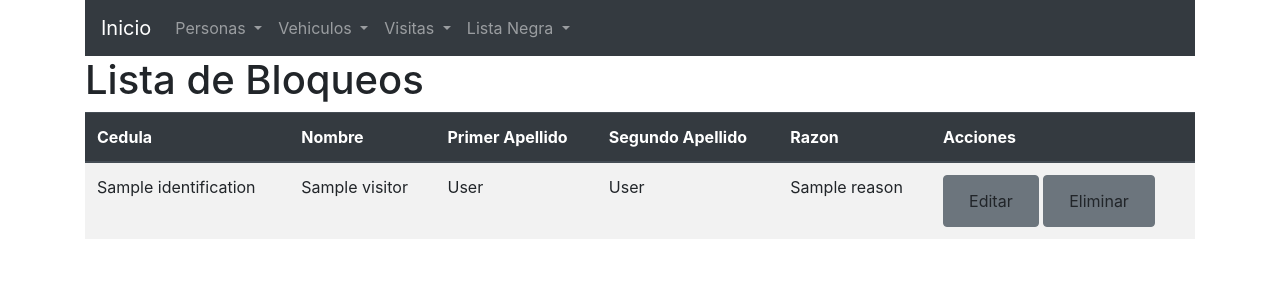
After one commit to spidyxD/SafeComApp, a Django app: template frontend_django/SafeComApp/SafeComAppFrontend/templates/SafeComAppFrontend/listarBloqueos.html in a window 1280 px wide. The commit adds this page. Shown: the top 300 px of the page. Run offline with Django 3.2, Linux system fonts and the light colour scheme; the template is opened without the code that fills it: most values are stand-ins (such as "Sample title", 1, 10 or a date in 2020); some libraries are stand-ins or nearby versions.

Commit message:
creando endpoint para borrar y editar blacklist

```diff
--- a/backend/safecomapprest/safecomappapi/models.py
+++ b/backend/safecomapprest/safecomappapi/models.py
@@ -52,9 +52,9 @@ class Blacklist(models.Model):
     cedula character varying(12) COLLATE pg_catalog."default",
     """
     blacklist_id = models.AutoField(primary_key=True)
-    visit_identification = models.ForeignKey(Person, on_delete=models.CASCADE, related_name='visitor_black') # one to many relationship
-    plate = models.CharField(max_length=7) #models.ForeignKey(Vehicle, on_delete=models.CASCADE, related_name='vehicle_black')
+    visitor = models.ForeignKey(Person, on_delete=models.CASCADE, related_name='visitor_black',
+                                unique=True)
     reason = models.CharField(max_length=500)
 
     def __str__(self):
-        return f"{self.visit_identification} {self.plate} {self.reason}"
+        return f"{self.visitor} {self.reason}"
--- a/backend/safecomapprest/safecomappapi/serializers.py
+++ b/backend/safecomapprest/safecomappapi/serializers.py
@@ -29,7 +29,8 @@ class RecordVisitSerializer(serializers.ModelSerializer):
 
 
 class BlacklistSerializer(serializers.ModelSerializer):
+    visitor = PersonSerializer(read_only=True)
 
     class Meta:
         model = Blacklist
-        fields = ['visit_identification', 'plate', 'reason']
+        fields = ['visitor', 'reason']
--- a/backend/safecomapprest/safecomappapi/urls.py
+++ b/backend/safecomapprest/safecomappapi/urls.py
@@ -26,6 +26,7 @@ urlpatterns = [
     path('recordVisit/create', views.RecordVisitCreate.as_view()),
     #####################################
     # BLACKLIST
-    path('blackList/', views.BlackListList.as_view()),
-    path('blackList/create', views.BlackListCreate.as_view()),
+    path('blacklist/', views.BlackListList.as_view()),
+    path('blacklist/create', views.BlackListCreate.as_view()),
+    path('blacklist/<str:visitor>/', views.BlackListUpdate.as_view()),
 ]
--- a/frontend_django/SafeComApp/SafeComAppFrontend/constants/constantsURLs.py
+++ b/frontend_django/SafeComApp/SafeComAppFrontend/constants/constantsURLs.py
@@ -28,7 +28,7 @@ VISIT_VISITS = "{}/{}".format(BASEURL, "visit/visits/")
 # ##################################
 # BLACK LIST
 BLACKLIST_CREATE = "{}/{}".format(BASEURL, "blacklist/create")
-BLACKLIST_LIST = "{}/{}".format(BASEURL, "blacklist")
+BLACKLIST_LIST = "{}/{}".format(BASEURL, "blacklist/")
 BLACKLIST_GET = "{}/{}".format(BASEURL, "blacklist/")
 BLACKLIST_UPDATE = "{}/{}".format(BASEURL, "blacklist/update/")
 BLACKLIST_DELETE = "{}/{}".format(BASEURL, "blacklist/delete/")
--- a/frontend_django/SafeComApp/SafeComAppFrontend/templates/SafeComAppFrontend/index.html
+++ b/frontend_django/SafeComApp/SafeComAppFrontend/templates/SafeComAppFrontend/index.html
@@ -59,13 +59,13 @@
           </div>
         </li>
         <li class="nav-item dropdown">
-          <a class="nav-link dropdown-toggle" href="#" id="dropdownVisitas" role="button" data-toggle="dropdown"
+          <a class="nav-link dropdown-toggle" href="#" id="dropdownBloqueos" role="button" data-toggle="dropdown"
              aria-haspopup="true" aria-expanded="false">
             Lista Negra
           </a>
           <div class="dropdown-menu" aria-labelledby="dropdownVisitas">
             <a class="dropdown-item" href="{% url 'registroBloqueo' %}">Registrar bloqueo</a>
-            <a class="dropdown-item" href="#">Consultar bloqueos</a>
+            <a class="dropdown-item" href="{% url 'listarBloqueo' %}">Consultar bloqueos</a>
           </div>
         </li>
       </ul>
--- /dev/null
+++ b/frontend_django/SafeComApp/SafeComAppFrontend/templates/SafeComAppFrontend/listarBloqueos.html
@@ -0,0 +1,57 @@
+{% extends "SafeComAppFrontend/index.html" %}
+
+
+  {% block content %}
+<h1>Lista de Bloqueos</h1>
+<table class="table table-striped">
+  <thead class="thead-dark">
+    <tr>
+      <th scope="col">Cedula</th>
+      <th scope="col">Nombre</th>
+      <th scope="col">Primer Apellido</th>
+      <th scope="col">Segundo Apellido</th>
+      <th scope="col">Razon</th>
+      <th scope="col">Acciones</th>
+    </tr>
+  </thead>
+  <tbody>
+        {% for bloqueo in bloqueos %}
+            <tr>
+                <td>{{bloqueo.visitor.identification}}</td>
+                <td>{{bloqueo.visitor.name}}</td>
+                <td>{{bloqueo.visitor.first_lastname}}</td>
+                <td>{{bloqueo.visitor.second_lastname}}</td>
+                <td>{{bloqueo.reason}}</td>
+                <td>
+                  <button type="button" class="btn btn-secondary">
+                    <a class="btn" href="{% url 'editarPersona' %}?identification={{bloqueo.visitor.identification}}">Editar</a>
+                  </button>
+                  <button type="button" class="btn btn-secondary">
+                  <a class="btn" href="{% url 'borrarPersona' %}?identification={{bloqueo.visitor.identification}}">Eliminar</a>
+                  </button>
+                </td>
+            </tr>
+        {% endfor %}
+  </tbody>
+</table>
+
+{% block messages %}
+    {% if success %}
+
+        <div class="alert alert-success" role="alert">
+            {{success}}
+        </div>
+
+    {% endif %}
+
+    {% if error %}
+
+        <div class="alert alert-danger" role="alert">
+           {{error}}
+        </div>
+
+    {% endif %}
+
+{% endblock %} <!-- END MESSAGES BLOCK -->
+
+  {% endblock %}
--- a/frontend_django/SafeComApp/SafeComAppFrontend/templates/SafeComAppFrontend/registrarBloqueo.html
+++ b/frontend_django/SafeComApp/SafeComAppFrontend/templates/SafeComAppFrontend/registrarBloqueo.html
@@ -22,7 +22,7 @@
     <div class="form-row">
         <div class="form-group col-md-4">
             <label for="inputName">Causa/Razon</label>
-            <input class="form-control" id="inputName" name="inputName" type="text" required>
+            <textarea class="form-control" id="inputName" name="inputRazon" type="area" required></textarea>
         </div>
     </div>
 
```
Also changed, not shown: backend/safecomapprest/safecomappapi/views.py (+12 -0 lines), frontend_django/SafeComApp/SafeComAppFrontend/views.py (+36 -2 lines), backend/safecomapprest/safecomappapi/migrations/0002_remove_blacklist_plate.py (added), backend/safecomapprest/safecomappapi/migrations/0003_auto_20191005_1001.py (added), backend/safecomapprest/safecomappapi/migrations/0004_auto_20191005_1033.py (added).
